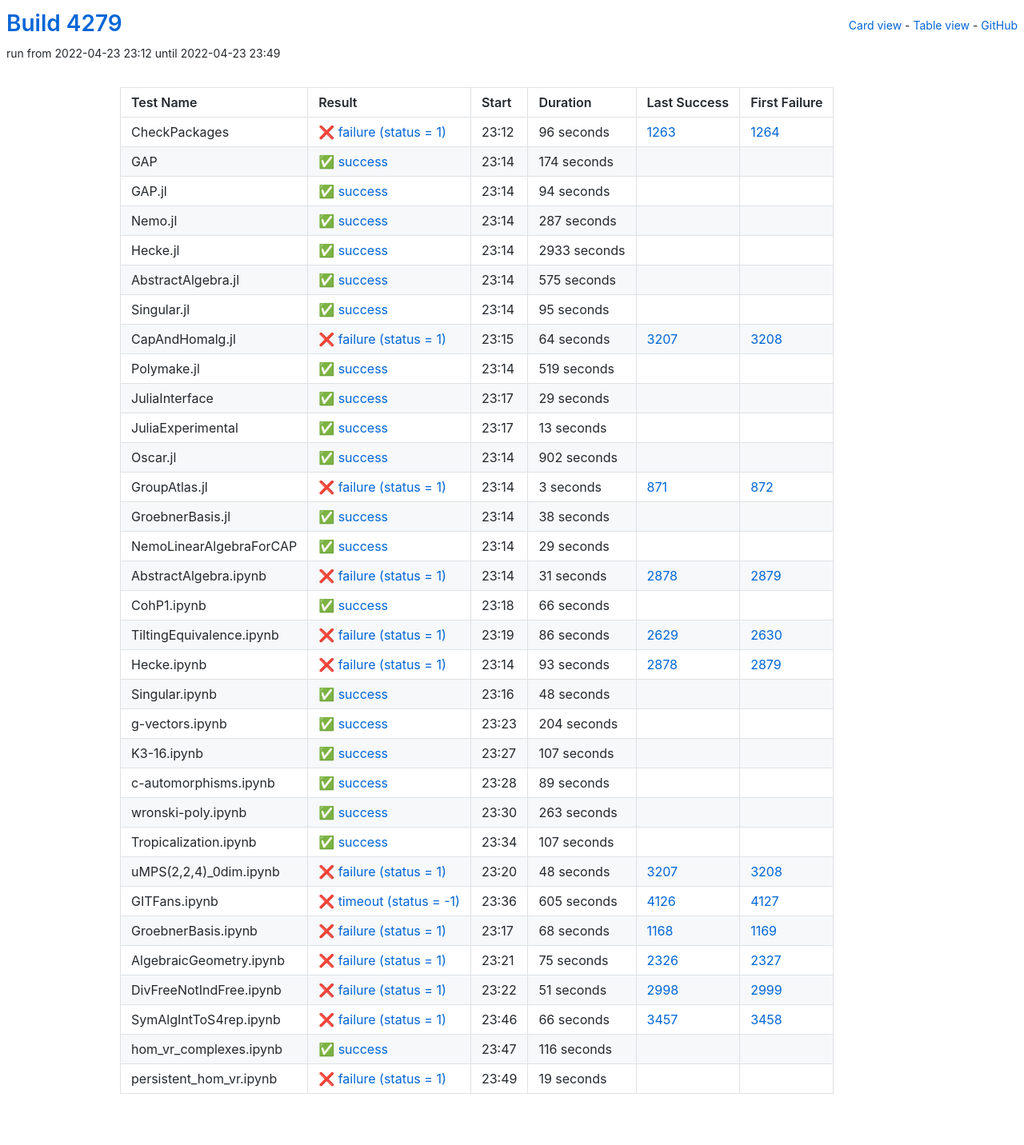
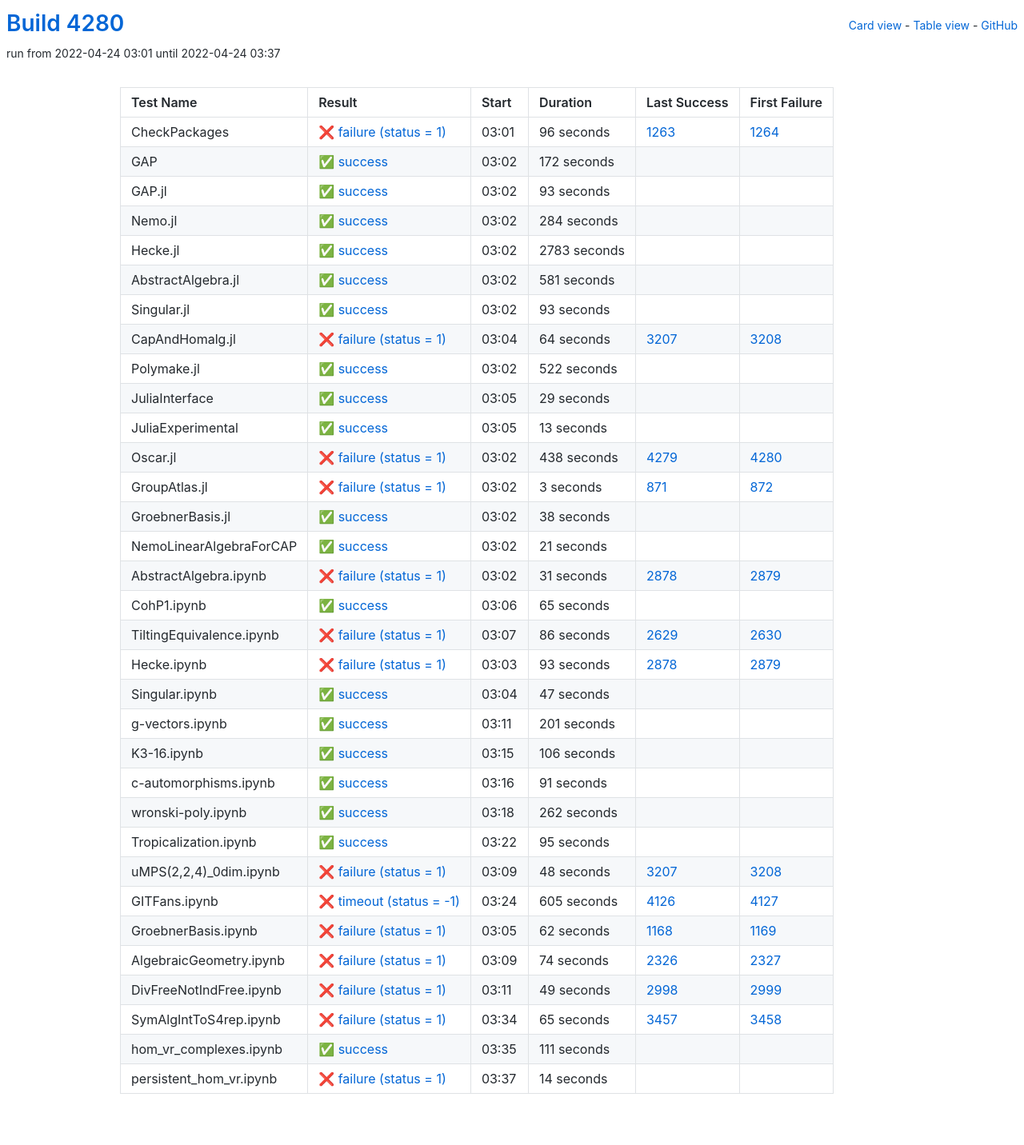
Before and after one commit to oscar-system/oscar-ci-status-stable, a Jekyll site: the page built from table.html, in a window 1280 px wide. Shown: the whole page at 80% size. Built offline with Jekyll 4.4.1, drawn with Linux system fonts in a browser that asks for light colours.

Commit message:
Build #4280

```diff
--- a/_data/ci.yml
+++ b/_data/ci.yml
@@ -1,6 +1,6 @@
 ---
-build: 4279
-build_url: https://oscarci.mathematik.uni-kl.de/job/oscar-stable/4279/
+build: 4280
+build_url: https://oscarci.mathematik.uni-kl.de/job/oscar-stable/4280/
 job: oscar-stable
 organization: oscar-system
 repo: oscar-ci-status-stable
@@ -8,8 +8,8 @@ repourl: https://github.com/oscar-system/oscar-ci-status-stable
 tests:
 - name: CheckPackages
   id: checkpackages
-  log: https://oscarci.mathematik.uni-kl.de/job/oscar-stable/4279/artifact/logs/build-4279/CheckPackages.log
-  start: 2022-04-23 23:12
+  log: https://oscarci.mathematik.uni-kl.de/job/oscar-stable/4280/artifact/logs/build-4280/CheckPackages.log
+  start: 2022-04-24 03:01
   success: false
   exitcode: 1
   status: failure
@@ -20,80 +20,80 @@ tests:
   first_failure_url: https://oscarci.mathematik.uni-kl.de/job/oscar-stable/1264/
 - name: GAP
   id: gap
-  log: https://oscarci.mathematik.uni-kl.de/job/oscar-stable/4279/artifact/logs/build-4279/GAP.log
-  start: 2022-04-23 23:14
+  log: https://oscarci.mathematik.uni-kl.de/job/oscar-stable/4280/artifact/logs/build-4280/GAP.log
+  start: 2022-04-24 03:02
   success: true
   exitcode: 0
   status: success
-  duration: 174
+  duration: 172
   last_success: false
   last_success_url:
   first_failure: false
   first_failure_url:
 - name: GAP.jl
   id: gap-jl
-  log: https://oscarci.mathematik.uni-kl.de/job/oscar-stable/4279/artifact/logs/build-4279/GAP.jl.log
-  start: 2022-04-23 23:14
+  log: https://oscarci.mathematik.uni-kl.de/job/oscar-stable/4280/artifact/logs/build-4280/GAP.jl.log
+  start: 2022-04-24 03:02
   success: true
   exitcode: 0
   status: success
-  duration: 94
+  duration: 93
   last_success: false
   last_success_url:
   first_failure: false
   first_failure_url:
 - name: Nemo.jl
   id: nemo-jl
-  log: https://oscarci.mathematik.uni-kl.de/job/oscar-stable/4279/artifact/logs/build-4279/Nemo.jl.log
-  start: 2022-04-23 23:14
+  log: https://oscarci.mathematik.uni-kl.de/job/oscar-stable/4280/artifact/logs/build-4280/Nemo.jl.log
+  start: 2022-04-24 03:02
   success: true
   exitcode: 0
   status: success
-  duration: 287
+  duration: 284
   last_success: false
   last_success_url:
   first_failure: false
   first_failure_url:
 - name: Hecke.jl
   id: hecke-jl
-  log: https://oscarci.mathematik.uni-kl.de/job/oscar-stable/4279/artifact/logs/build-4279/Hecke.jl.log
-  start: 2022-04-23 23:14
+  log: https://oscarci.mathematik.uni-kl.de/job/oscar-stable/4280/artifact/logs/build-4280/Hecke.jl.log
+  start: 2022-04-24 03:02
   success: true
   exitcode: 0
   status: success
-  duration: 2933
+  duration: 2783
   last_success: false
   last_success_url:
   first_failure: false
   first_failure_url:
 - name: AbstractAlgebra.jl
   id: abstractalgebra-jl
-  log: https://oscarci.mathematik.uni-kl.de/job/oscar-stable/4279/artifact/logs/build-4279/AbstractAlgebra.jl.log
-  start: 2022-04-23 23:14
+  log: https://oscarci.mathematik.uni-kl.de/job/oscar-stable/4280/artifact/logs/build-4280/AbstractAlgebra.jl.log
+  start: 2022-04-24 03:02
   success: true
   exitcode: 0
   status: success
-  duration: 575
+  duration: 581
   last_success: false
   last_success_url:
   first_failure: false
   first_failure_url:
 - name: Singular.jl
   id: singular-jl
-  log: https://oscarci.mathematik.uni-kl.de/job/oscar-stable/4279/artifact/logs/build-4279/Singular.jl.log
-  start: 2022-04-23 23:14
+  log: https://oscarci.mathematik.uni-kl.de/job/oscar-stable/4280/artifact/logs/build-4280/Singular.jl.log
+  start: 2022-04-24 03:02
   success: true
   exitcode: 0
   status: success
-  duration: 95
+  duration: 93
   last_success: false
   last_success_url:
   first_failure: false
   first_failure_url:
 - name: CapAndHomalg.jl
   id: capandhomalg-jl
-  log: https://oscarci.mathematik.uni-kl.de/job/oscar-stable/4279/artifact/logs/build-4279/CapAndHomalg.jl.log
-  start: 2022-04-23 23:15
+  log: https://oscarci.mathematik.uni-kl.de/job/oscar-stable/4280/artifact/logs/build-4280/CapAndHomalg.jl.log
+  start: 2022-04-24 03:04
   success: false
   exitcode: 1
   status: failure
@@ -104,20 +104,20 @@ tests:
   first_failure_url: https://oscarci.mathematik.uni-kl.de/job/oscar-stable/3208/
 - name: Polymake.jl
   id: polymake-jl
-  log: https://oscarci.mathematik.uni-kl.de/job/oscar-stable/4279/artifact/logs/build-4279/Polymake.jl.log
-  start: 2022-04-23 23:14
+  log: https://oscarci.mathematik.uni-kl.de/job/oscar-stable/4280/artifact/logs/build-4280/Polymake.jl.log
+  start: 2022-04-24 03:02
   success: true
   exitcode: 0
   status: success
-  duration: 519
+  duration: 522
   last_success: false
   last_success_url:
   first_failure: false
   first_failure_url:
 - name: JuliaInterface
   id: juliainterface
-  log: https://oscarci.mathematik.uni-kl.de/job/oscar-stable/4279/artifact/logs/build-4279/JuliaInterface.log
-  start: 2022-04-23 23:17
+  log: https://oscarci.mathematik.uni-kl.de/job/oscar-stable/4280/artifact/logs/build-4280/JuliaInterface.log
+  start: 2022-04-24 03:05
   success: true
   exitcode: 0
   status: success
@@ -128,8 +128,8 @@ tests:
   first_failure_url:
 - name: JuliaExperimental
   id: juliaexperimental
-  log: https://oscarci.mathematik.uni-kl.de/job/oscar-stable/4279/artifact/logs/build-4279/JuliaExperimental.log
-  start: 2022-04-23 23:17
+  log: https://oscarci.mathematik.uni-kl.de/job/oscar-stable/4280/artifact/logs/build-4280/JuliaExperimental.log
+  start: 2022-04-24 03:05
   success: true
   exitcode: 0
   status: success
@@ -140,20 +140,20 @@ tests:
   first_failure_url:
 - name: Oscar.jl
   id: oscar-jl
-  log: https://oscarci.mathematik.uni-kl.de/job/oscar-stable/4279/artifact/logs/build-4279/Oscar.jl.log
-  start: 2022-04-23 23:14
-  success: true
-  exitcode: 0
-  status: success
-  duration: 902
-  last_success: false
-  last_success_url:
-  first_failure: false
-  first_failure_url:
+  log: https://oscarci.mathematik.uni-kl.de/job/oscar-stable/4280/artifact/logs/build-4280/Oscar.jl.log
+  start: 2022-04-24 03:02
+  success: false
+  exitcode: 1
+  status: failure
+  duration: 438
+  last_success: 4279
+  last_success_url: https://oscarci.mathematik.uni-kl.de/job/oscar-stable/4279/
+  first_failure: 4280
+  first_failure_url: https://oscarci.mathematik.uni-kl.de/job/oscar-stable/4280/
 - name: GroupAtlas.jl
   id: groupatlas-jl
-  log: https://oscarci.mathematik.uni-kl.de/job/oscar-stable/4279/artifact/logs/build-4279/GroupAtlas.jl.log
-  start: 2022-04-23 23:14
+  log: https://oscarci.mathematik.uni-kl.de/job/oscar-stable/4280/artifact/logs/build-4280/GroupAtlas.jl.log
+  start: 2022-04-24 03:02
   success: false
   exitcode: 1
   status: failure
@@ -164,8 +164,8 @@ tests:
   first_failure_url: https://oscarci.mathematik.uni-kl.de/job/oscar-stable/872/
 - name: GroebnerBasis.jl
   id: groebnerbasis-jl
-  log: https://oscarci.mathematik.uni-kl.de/job/oscar-stable/4279/artifact/logs/build-4279/GroebnerBasis.jl.log
-  start: 2022-04-23 23:14
+  log: https://oscarci.mathematik.uni-kl.de/job/oscar-stable/4280/artifact/logs/build-4280/GroebnerBasis.jl.log
+  start: 2022-04-24 03:02
   success: true
   exitcode: 0
   status: success
@@ -176,20 +176,20 @@ tests:
   first_failure_url:
 - name: NemoLinearAlgebraForCAP
   id: nemolinearalgebraforcap
-  log: https://oscarci.mathematik.uni-kl.de/job/oscar-stable/4279/artifact/logs/build-4279/NemoLinearAlgebraForCAP.log
-  start: 2022-04-23 23:14
+  log: https://oscarci.mathematik.uni-kl.de/job/oscar-stable/4280/artifact/logs/build-4280/NemoLinearAlgebraForCAP.log
+  start: 2022-04-24 03:02
   success: true
   exitcode: 0
   status: success
-  duration: 29
+  duration: 21
   last_success: false
   last_success_url:
   first_failure: false
   first_failure_url:
 - name: AbstractAlgebra.ipynb
   id: abstractalgebra-ipynb
-  log: https://oscarci.mathematik.uni-kl.de/job/oscar-stable/4279/artifact/logs/build-4279/AbstractAlgebra.ipynb.log
-  start: 2022-04-23 23:14
+  log: https://oscarci.mathematik.uni-kl.de/job/oscar-stable/4280/artifact/logs/build-4280/AbstractAlgebra.ipynb.log
+  start: 2022-04-24 03:02
   success: false
   exitcode: 1
   status: failure
@@ -200,20 +200,20 @@ tests:
   first_failure_url: https://oscarci.mathematik.uni-kl.de/job/oscar-stable/2879/
 - name: CohP1.ipynb
   id: cohp1-ipynb
-  log: https://oscarci.mathematik.uni-kl.de/job/oscar-stable/4279/artifact/logs/build-4279/CohP1.ipynb.log
-  start: 2022-04-23 23:18
+  log: https://oscarci.mathematik.uni-kl.de/job/oscar-stable/4280/artifact/logs/build-4280/CohP1.ipynb.log
+  start: 2022-04-24 03:06
   success: true
   exitcode: 0
   status: success
-  duration: 66
+  duration: 65
   last_success: false
   last_success_url:
   first_failure: false
   first_failure_url:
 - name: TiltingEquivalence.ipynb
   id: tiltingequivalence-ipynb
-  log: https://oscarci.mathematik.uni-kl.de/job/oscar-stable/4279/artifact/logs/build-4279/TiltingEquivalence.ipynb.log
-  start: 2022-04-23 23:19
+  log: https://oscarci.mathematik.uni-kl.de/job/oscar-stable/4280/artifact/logs/build-4280/TiltingEquivalence.ipynb.log
+  start: 2022-04-24 03:07
   success: false
   exitcode: 1
   status: failure
@@ -224,8 +224,8 @@ tests:
   first_failure_url: https://oscarci.mathematik.uni-kl.de/job/oscar-stable/2630/
 - name: Hecke.ipynb
   id: hecke-ipynb
-  log: https://oscarci.mathematik.uni-kl.de/job/oscar-stable/4279/artifact/logs/build-4279/Hecke.ipynb.log
-  start: 2022-04-23 23:14
+  log: https://oscarci.mathematik.uni-kl.de/job/oscar-stable/4280/artifact/logs/build-4280/Hecke.ipynb.log
+  start: 2022-04-24 03:03
   success: false
   exitcode: 1
   status: failure
@@ -236,80 +236,80 @@ tests:
   first_failure_url: https://oscarci.mathematik.uni-kl.de/job/oscar-stable/2879/
 - name: Singular.ipynb
   id: singular-ipynb
-  log: https://oscarci.mathematik.uni-kl.de/job/oscar-stable/4279/artifact/logs/build-4279/Singular.ipynb.log
-  start: 2022-04-23 23:16
+  log: https://oscarci.mathematik.uni-kl.de/job/oscar-stable/4280/artifact/logs/build-4280/Singular.ipynb.log
+  start: 2022-04-24 03:04
   success: true
   exitcode: 0
   status: success
-  duration: 48
+  duration: 47
   last_success: false
   last_success_url:
   first_failure: false
   first_failure_url:
 - name: g-vectors.ipynb
   id: g-vectors-ipynb
-  log: https://oscarci.mathematik.uni-kl.de/job/oscar-stable/4279/artifact/logs/build-4279/g-vectors.ipynb.log
-  start: 2022-04-23 23:23
+  log: https://oscarci.mathematik.uni-kl.de/job/oscar-stable/4280/artifact/logs/build-4280/g-vectors.ipynb.log
+  start: 2022-04-24 03:11
   success: true
   exitcode: 0
   status: success
-  duration: 204
+  duration: 201
   last_success: false
   last_success_url:
   first_failure: false
   first_failure_url:
 - name: K3-16.ipynb
   id: k3-16-ipynb
-  log: https://oscarci.mathematik.uni-kl.de/job/oscar-stable/4279/artifact/logs/build-4279/K3-16.ipynb.log
-  start: 2022-04-23 23:27
+  log: https://oscarci.mathematik.uni-kl.de/job/oscar-stable/4280/artifact/logs/build-4280/K3-16.ipynb.log
+  start: 2022-04-24 03:15
   success: true
   exitcode: 0
   status: success
-  duration: 107
+  duration: 106
   last_success: false
   last_success_url:
   first_failure: false
   first_failure_url:
 - name: c-automorphisms.ipynb
   id: c-automorphisms-ipynb
-  log: https://oscarci.mathematik.uni-kl.de/job/oscar-stable/4279/artifact/logs/build-4279/c-automorphisms.ipynb.log
-  start: 2022-04-23 23:28
+  log: https://oscarci.mathematik.uni-kl.de/job/oscar-stable/4280/artifact/logs/build-4280/c-automorphisms.ipynb.log
+  start: 2022-04-24 03:16
   success: true
   exitcode: 0
   status: success
-  duration: 89
+  duration: 91
   last_success: false
   last_success_url:
   first_failure: false
   first_failure_url:
 - name: wronski-poly.ipynb
   id: wronski-poly-ipynb
-  log: https://oscarci.mathematik.uni-kl.de/job/oscar-stable/4279/artifact/logs/build-4279/wronski-poly.ipynb.log
-  start: 2022-04-23 23:30
+  log: https://oscarci.mathematik.uni-kl.de/job/oscar-stable/4280/artifact/logs/build-4280/wronski-poly.ipynb.log
+  start: 2022-04-24 03:18
   success: true
   exitcode: 0
   status: success
-  duration: 263
+  duration: 262
   last_success: false
   last_success_url:
   first_failure: false
   first_failure_url:
 - name: Tropicalization.ipynb
   id: tropicalization-ipynb
-  log: https://oscarci.mathematik.uni-kl.de/job/oscar-stable/4279/artifact/logs/build-4279/Tropicalization.ipynb.log
-  start: 2022-04-23 23:34
+  log: https://oscarci.mathematik.uni-kl.de/job/oscar-stable/4280/artifact/logs/build-4280/Tropicalization.ipynb.log
+  start: 2022-04-24 03:22
   success: true
   exitcode: 0
   status: success
-  duration: 107
+  duration: 95
   last_success: false
   last_success_url:
   first_failure: false
   first_failure_url:
 - name: uMPS(2,2,4)_0dim.ipynb
   id: umps-2-2-4-0dim-ipynb
-  log: https://oscarci.mathematik.uni-kl.de/job/oscar-stable/4279/artifact/logs/build-4279/uMPS-2-2-4-_0dim.ipynb.log
-  start: 2022-04-23 23:20
+  log: https://oscarci.mathematik.uni-kl.de/job/oscar-stable/4280/artifact/logs/build-4280/uMPS-2-2-4-_0dim.ipynb.log
+  start: 2022-04-24 03:09
   success: false
   exitcode: 1
   status: failure
@@ -320,8 +320,8 @@ tests:
   first_failure_url: https://oscarci.mathematik.uni-kl.de/job/oscar-stable/3208/
 - name: GITFans.ipynb
   id: gitfans-ipynb
-  log: https://oscarci.mathematik.uni-kl.de/job/oscar-stable/4279/artifact/logs/build-4279/GITFans.ipynb.log
-  start: 2022-04-23 23:36
+  log: https://oscarci.mathematik.uni-kl.de/job/oscar-stable/4280/artifact/logs/build-4280/GITFans.ipynb.log
+  start: 2022-04-24 03:24
   success: false
   exitcode: -1
   status: timeout
@@ -332,72 +332,72 @@ tests:
   first_failure_url: https://oscarci.mathematik.uni-kl.de/job/oscar-stable/4127/
 - name: GroebnerBasis.ipynb
   id: groebnerbasis-ipynb
-  log: https://oscarci.mathematik.uni-kl.de/job/oscar-stable/4279/artifact/logs/build-4279/GroebnerBasis.ipynb.log
-  start: 2022-04-23 23:17
+  log: https://oscarci.mathematik.uni-kl.de/job/oscar-stable/4280/artifact/logs/build-4280/GroebnerBasis.ipynb.log
+  start: 2022-04-24 03:05
   success: false
   exitcode: 1
   status: failure
-  duration: 68
+  duration: 62
   last_success: 1168
   last_success_url: https://oscarci.mathematik.uni-kl.de/job/oscar-stable/1168/
   first_failure: 1169
   first_failure_url: https://oscarci.mathematik.uni-kl.de/job/oscar-stable/1169/
 - name: AlgebraicGeometry.ipynb
   id: algebraicgeometry-ipynb
-  log: https://oscarci.mathematik.uni-kl.de/job/oscar-stable/4279/artifact/logs/build-4279/AlgebraicGeometry.ipynb.log
-  start: 2022-04-23 23:21
+  log: https://oscarci.mathematik.uni-kl.de/job/oscar-stable/4280/artifact/logs/build-4280/AlgebraicGeometry.ipynb.log
+  start: 2022-04-24 03:09
   success: false
   exitcode: 1
   status: failure
-  duration: 75
+  duration: 74
   last_success: 2326
   last_success_url: https://oscarci.mathematik.uni-kl.de/job/oscar-stable/2326/
   first_failure: 2327
   first_failure_url: https://oscarci.mathematik.uni-kl.de/job/oscar-stable/2327/
 - name: DivFreeNotIndFree.ipynb
   id: divfreenotindfree-ipynb
-  log: https://oscarci.mathematik.uni-kl.de/job/oscar-stable/4279/artifact/logs/build-4279/DivFreeNotIndFree.ipynb.log
-  start: 2022-04-23 23:22
+  log: https://oscarci.mathematik.uni-kl.de/job/oscar-stable/4280/artifact/logs/build-4280/DivFreeNotIndFree.ipynb.log
+  start: 2022-04-24 03:11
   success: false
   exitcode: 1
   status: failure
-  duration: 51
+  duration: 49
   last_success: 2998
   last_success_url: https://oscarci.mathematik.uni-kl.de/job/oscar-stable/2998/
   first_failure: 2999
   first_failure_url: https://oscarci.mathematik.uni-kl.de/job/oscar-stable/2999/
 - name: SymAlgIntToS4rep.ipynb
   id: symalginttos4rep-ipynb
-  log: https://oscarci.mathematik.uni-kl.de/job/oscar-stable/4279/artifact/logs/build-4279/SymAlgIntToS4rep.ipynb.log
-  start: 2022-04-23 23:46
+  log: https://oscarci.mathematik.uni-kl.de/job/oscar-stable/4280/artifact/logs/build-4280/SymAlgIntToS4rep.ipynb.log
+  start: 2022-04-24 03:34
   success: false
   exitcode: 1
   status: failure
-  duration: 66
+  duration: 65
   last_success: 3457
   last_success_url: https://oscarci.mathematik.uni-kl.de/job/oscar-stable/3457/
   first_failure: 3458
   first_failure_url: https://oscarci.mathematik.uni-kl.de/job/oscar-stable/3458/
 - name: hom_vr_complexes.ipynb
   id: hom-vr-complexes-ipynb
-  log: https://oscarci.mathematik.uni-kl.de/job/oscar-stable/4279/artifact/logs/build-4279/hom_vr_complexes.ipynb.log
-  start: 2022-04-23 23:47
+  log: https://oscarci.mathematik.uni-kl.de/job/oscar-stable/4280/artifact/logs/build-4280/hom_vr_complexes.ipynb.log
+  start: 2022-04-24 03:35
   success: true
   exitcode: 0
   status: success
-  duration: 116
+  duration: 111
   last_success: false
   last_success_url:
   first_failure: false
   first_failure_url:
 - name: persistent_hom_vr.ipynb
   id: persistent-hom-vr-ipynb
-  log: https://oscarci.mathematik.uni-kl.de/job/oscar-stable/4279/artifact/logs/build-4279/persistent_hom_vr.ipynb.log
-  start: 2022-04-23 23:49
+  log: https://oscarci.mathematik.uni-kl.de/job/oscar-stable/4280/artifact/logs/build-4280/persistent_hom_vr.ipynb.log
+  start: 2022-04-24 03:37
   success: false
   exitcode: 1
   status: failure
-  duration: 19
+  duration: 14
   last_success: false
   last_success_url:
   first_failure: false
```
Also changed, not shown: README.md.
